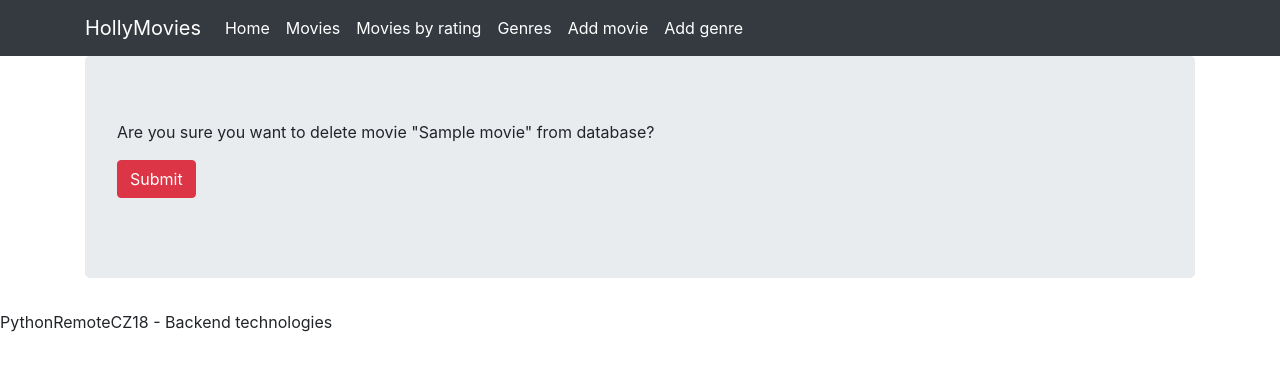
After one commit to petrgregor/PythonRemoteCZ18_Backend_technologies, a Django app: page /movie/delete/1/ in a window 1280 px wide. The commit adds this page. Shown: the top 371 px of the page. Run offline with Django 4.2, Linux system fonts and the light colour scheme; tables that the repository leaves empty hold one stand-in row (values such as "Sample post"); some libraries are stand-ins or nearby versions.

Commit message:
Forms - movie (part 3).

```diff
--- a/hollymovies/urls.py
+++ b/hollymovies/urls.py
@@ -28,13 +28,18 @@ urlpatterns = [
     path('hello5/<s0>/', hello5),
 
     path('', home, name='home'),  # home
+
     #path('genres/', genres, name='genres'),
     path('genres/', GenresView.as_view(), name='genres'),
+    path('genre/create/', GenreFormView.as_view(), name='genre_create'),
     path('genre/<pk>/', genre, name='genre'),
+
     #path('movies/', movies, name='movies'),
     path('movies/', MoviesView.as_view(), name='movies'),
     #path('movies_by_rating/', movies_by_rating, name='movies_by_rating'),
     path('movies_by_rating/', MoviesByRatingView.as_view(), name='movies_by_rating'),
     path('movie/create/', MovieCreateView.as_view(), name='movie_create'),
+    path('movie/update/<pk>/', MovieUpdateView.as_view(), name='movie_update'),
+    path('movie/delete/<pk>/', MovieDeleteView.as_view(), name='movie_delete'),
     path('movie/<pk>/', movie, name='movie'),
 ]
--- a/viewer/models.py
+++ b/viewer/models.py
@@ -1,7 +1,4 @@
 from django.db.models import Model, CharField, ForeignKey, DO_NOTHING, IntegerField, DateField, TextField, DateTimeField
-
-
-# Create your models here.
 
 
 class Genre(Model):
--- a/viewer/templates/base.html
+++ b/viewer/templates/base.html
@@ -45,6 +45,7 @@
                 <a class="nav-item nav-link active" href="{% url 'movies_by_rating' %}">Movies by rating</a>
                 <a class="nav-item nav-link active" href="{% url 'genres' %}">Genres</a>
                 <a class="nav-item nav-link active" href="{% url 'movie_create' %}">Add movie</a>
+                <a class="nav-item nav-link active" href="{% url 'genre_create' %}">Add genre</a>
             </div>
         </div>
     </div>
--- a/viewer/templates/movie.html
+++ b/viewer/templates/movie.html
@@ -11,5 +11,8 @@ TODO: upravit vzhled
     <p>Rating: {{ movie.rating }}</p>
     <p>Released: {{ movie.released }}</p>
     <p>Popis: {{ movie.description }}</p>
+
+    <a href="{% url 'movie_update' movie.id %}">Update</a>
+    <a href="{% url 'movie_delete' movie.id %}">Delete</a>
 </div>
 {% endblock %}
--- /dev/null
+++ b/viewer/templates/movie_confirm_delete.html
@@ -0,0 +1,11 @@
+{% extends "base.html" %}
+
+{% block content %}
+<form method="post">
+    {% csrf_token %}
+    <p>
+        Are you sure you want to delete movie "{{ object.title }}" from database?
+    </p>
+    <input type="submit" value="Submit" class="btn btn-danger">
+</form>
+{% endblock %}
--- a/viewer/views.py
+++ b/viewer/views.py
@@ -8,7 +8,7 @@ from django.http import HttpResponse
 from django.shortcuts import render
 from django.urls import reverse_lazy
 from django.views import View
-from django.views.generic import TemplateView, ListView, FormView
+from django.views.generic import TemplateView, ListView, FormView, CreateView, UpdateView, DeleteView
 
 from viewer.models import Genre, Movie
 
@@ -256,7 +256,7 @@ class MovieModelForm(ModelForm):
         return result
 
 
-class MovieCreateView(FormView):
+class MovieFormView(FormView):
     template_name = 'form.html'
     form_class = MovieModelForm
     success_url = reverse_lazy('movie_create')
@@ -276,3 +276,63 @@ class MovieCreateView(FormView):
     def form_invalid(self, form):
         LOGGER.warning('User provided invalid data.')
         return super().form_invalid(form)
+
+
+class MovieCreateView(CreateView):
+    template_name = 'form.html'
+    form_class = MovieModelForm
+    success_url = reverse_lazy('movies')
+
+    def form_invalid(self, form):
+        LOGGER.warning('User provided invalid data.')
+        return super().form_invalid(form)
+
+
+class MovieUpdateView(UpdateView):
+    template_name = 'form.html'
+    model = Movie
+    form_class = MovieModelForm
+    success_url = reverse_lazy('movies')
+
+    def form_invalid(self, form):
+        LOGGER.warning('User provided invalid data.')
+        return super().form_invalid(form)
+
+
+class MovieDeleteView(DeleteView):
+    template_name = 'movie_confirm_delete.html'
+    model = Movie
+    success_url = reverse_lazy('movies')
+
+
+class GenreModelForm(ModelForm):
+
+    class Meta:
+        model = Genre
+        fields = '__all__'
+
+    def clean_name(self):
+        initial_data = super().clean()
+        initial = initial_data['name'].strip()
+        return initial.capitalize()
+
+
+class GenreFormView(FormView):
+    template_name = 'form.html'
+    form_class = GenreModelForm
+    success_url = reverse_lazy('genre_create')
+
+    def form_valid(self, form):
+        result = super().form_valid(form)
+        cleaned_data = form.cleaned_data
+        Genre.objects.create(name=cleaned_data['name'])
+        return result
+
+    def form_invalid(self, form):
+        LOGGER.warning('User provided invalid data.')
+        return super().form_invalid(form)
+
+
+# TODO: definovat třídu GenreCreateView(CreateView):
+# TODO: definovat třídu GenreUpdateView(UpdateView):
+# TODO: přidat tlačítka na update a delete pro editaci a mazání žánru
```
